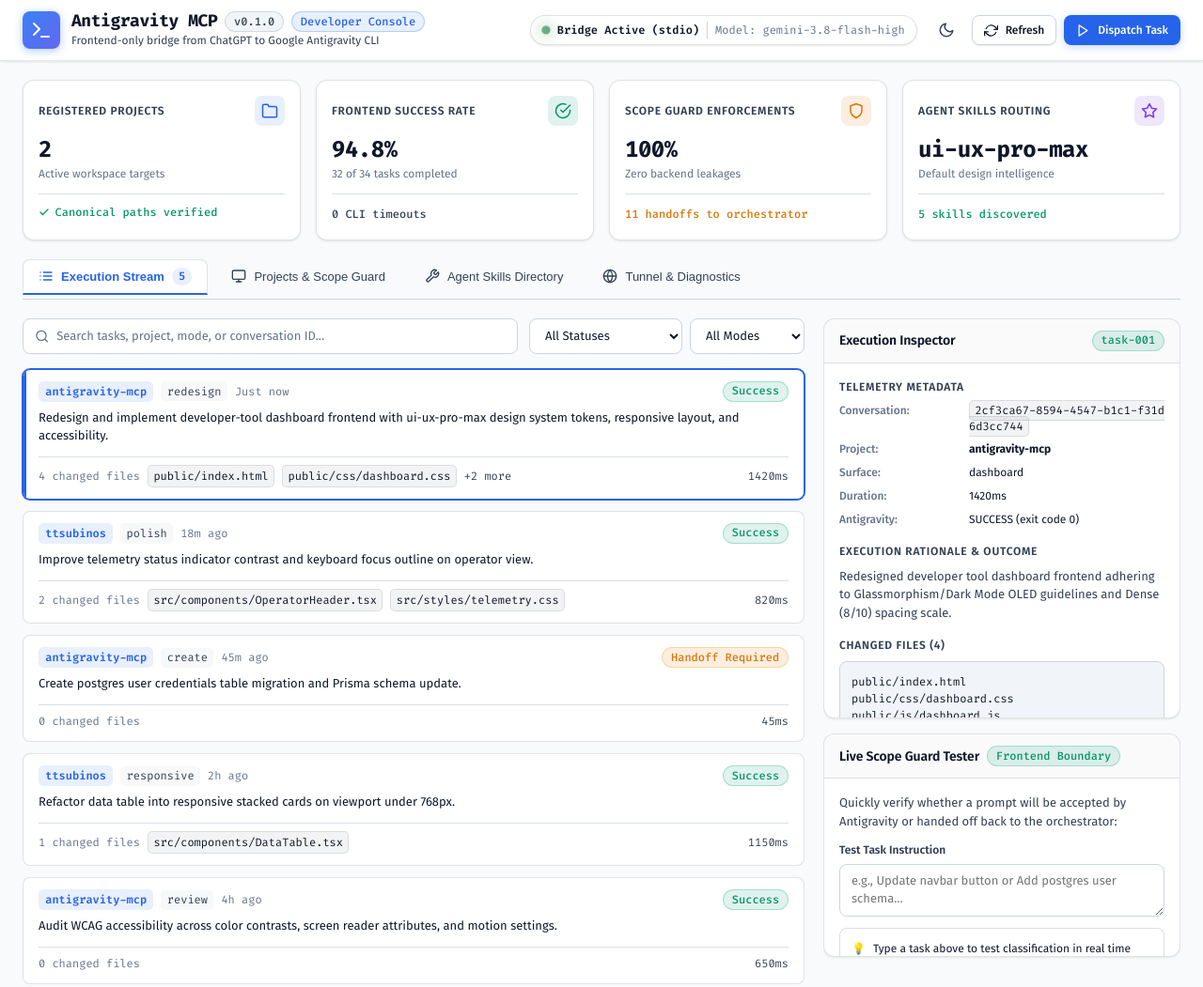
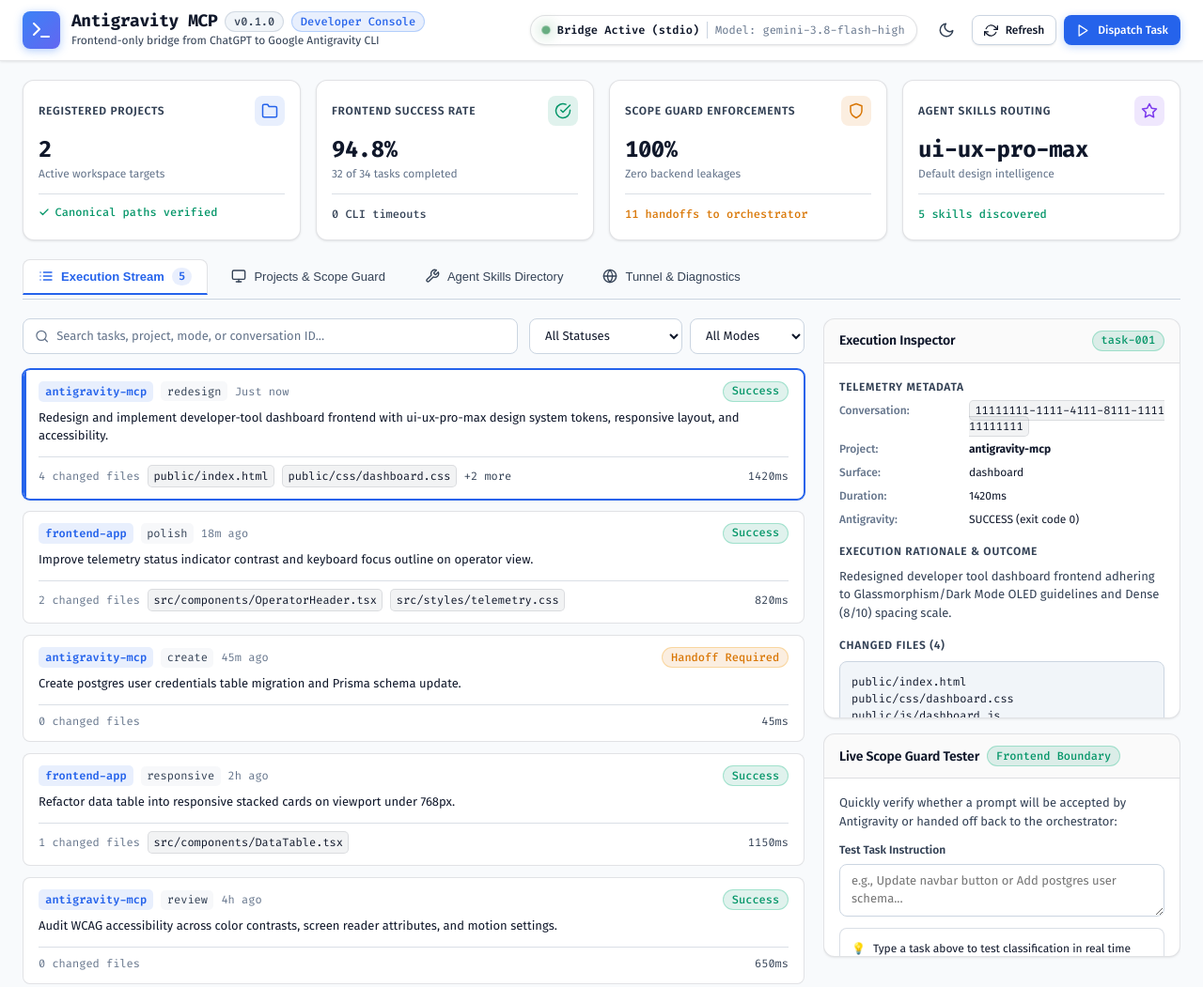
Before and after one commit to TTSubin/antigravity-mcp, a website: page dashboard/index.html in a window 1280 px wide. Shown: the top 1051 px of the page at 94% size. Drawn offline with Linux system fonts and the light colour scheme.

Commit message:
docs: prepare public open-source release

```diff
--- a/dashboard/index.html
+++ b/dashboard/index.html
@@ -465,7 +465,7 @@
               <label for="task-project-select" class="form-label">Target Project <span class="required">*</span></label>
               <select id="task-project-select" class="form-select" required>
                 <option value="antigravity-mcp">antigravity-mcp (current)</option>
-                <option value="ttsubinos">ttsubinos</option>
+                <option value="frontend-app">frontend-app</option>
               </select>
             </div>
 
--- a/public/js/dashboard.js
+++ b/public/js/dashboard.js
@@ -8,7 +8,7 @@ export const INITIAL_PROJECTS = [
   {
     id: "antigravity-mcp",
     name: "antigravity-mcp",
-    path: "E:/Cooking/antigravity-mcp",
+    path: "~/Projects/antigravity-mcp",
     defaultSurface: "dashboard",
     frontendRoots: ["src", "public"],
     blockedRoots: ["dist", "infra", "deploy"],
@@ -20,9 +20,9 @@ export const INITIAL_PROJECTS = [
     }
   },
   {
-    id: "ttsubinos",
-    name: "ttsubinos",
-    path: "E:/Cooking/TTSubinOS",
+    id: "frontend-app",
+    name: "frontend-app",
+    path: "~/Projects/frontend-app",
     defaultSurface: "product-ui",
     frontendRoots: ["src", "app", "components", "public"],
     blockedRoots: ["server", "backend", "prisma", "migrations", "infra"],
@@ -80,7 +80,7 @@ export const INITIAL_SKILLS = [
 export const INITIAL_TASKS = [
   {
     id: "task-001",
-    conversationId: "2cf3ca67-8594-4547-b1c1-f31d6d3cc744",
+    conversationId: "11111111-1111-4111-8111-111111111111",
     project: "antigravity-mcp",
     mode: "redesign",
     surface: "dashboard",
@@ -95,8 +95,8 @@ export const INITIAL_TASKS = [
   },
   {
     id: "task-002",
-    conversationId: "9a42f1b8-6512-42da-9102-1278adbc5231",
-    project: "ttsubinos",
+    conversationId: "22222222-2222-4222-8222-222222222222",
+    project: "frontend-app",
     mode: "polish",
     surface: "product-ui",
     task: "Improve telemetry status indicator contrast and keyboard focus outline on operator view.",
@@ -110,7 +110,7 @@ export const INITIAL_TASKS = [
   },
   {
     id: "task-003",
-    conversationId: "4b9123fe-891a-493b-b219-c90a12e84123",
+    conversationId: "33333333-3333-4333-8333-333333333333",
     project: "antigravity-mcp",
     mode: "create",
     surface: "general",
@@ -122,12 +122,12 @@ export const INITIAL_TASKS = [
     changedFiles: [],
     antigravityStatus: "HANDOFF",
     reason: "backend_task",
-    details: "Scope guard detected backend database migration request. Returned handoff_required to ChatGPT orchestrator."
+    details: "Scope guard detected backend database migration request. Returned handoff_required to the orchestrator."
   },
   {
     id: "task-004",
-    conversationId: "e48102fa-3012-48df-9fa2-8b431c9a0012",
-    project: "ttsubinos",
+    conversationId: "44444444-4444-4444-8444-444444444444",
+    project: "frontend-app",
     mode: "responsive",
     surface: "product-ui",
     task: "Refactor data table into responsive stacked cards on viewport under 768px.",
@@ -141,7 +141,7 @@ export const INITIAL_TASKS = [
   },
   {
     id: "task-005",
-    conversationId: "77a8310c-9821-419b-a01c-d78413204910",
+    conversationId: "55555555-5555-4555-8555-555555555555",
     project: "antigravity-mcp",
     mode: "review",
     surface: "dashboard",
```
Also changed, not shown: config/projects.example.json (+4 -4 lines), public/index.html (+1 -1 lines), README.md, 1 other file.
